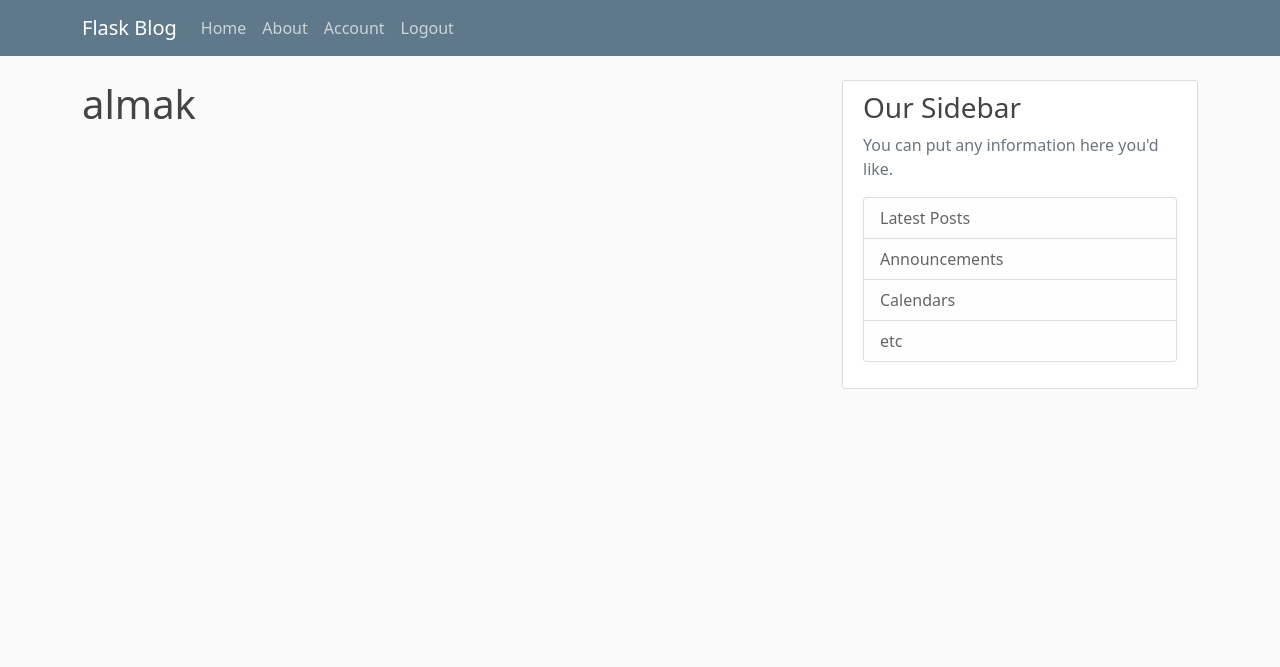
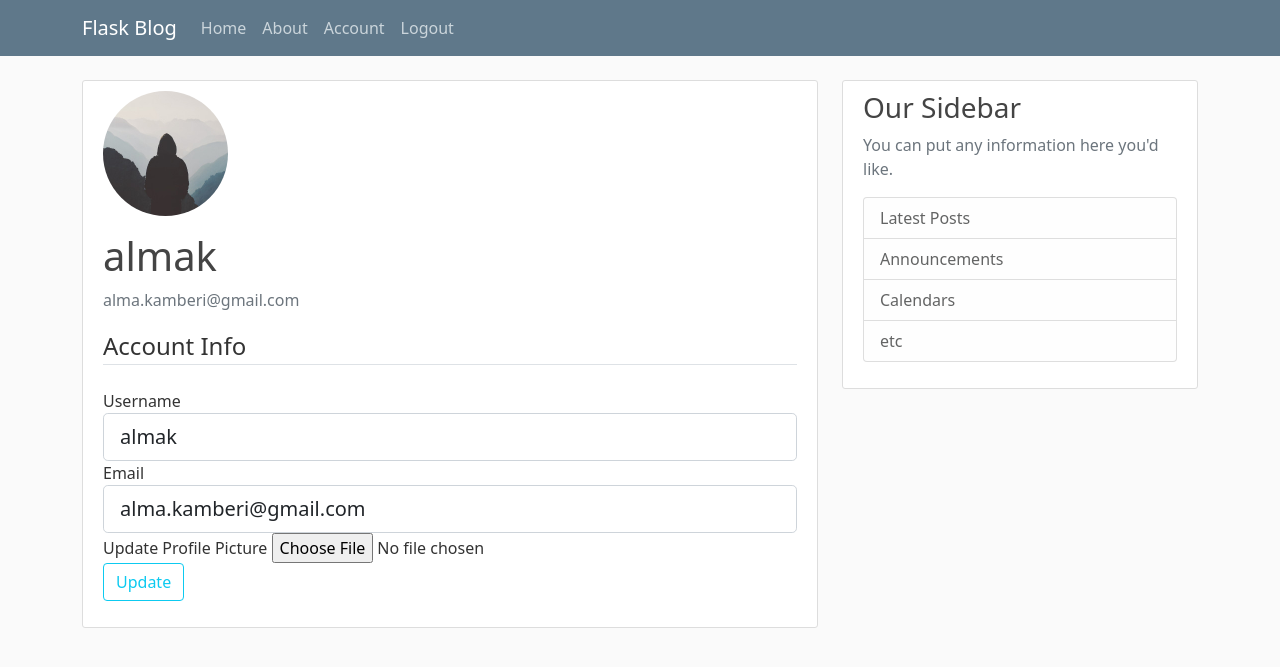
Before and after one commit to reshaniflorent/programimiAvancuar, a Flask app: page /account in a window 1280 px wide. Shown: the top 667 px of the page. Run offline with Flask 2, Linux system fonts and the light colour scheme; a user stored in the database is signed in; some libraries are stand-ins or nearby versions.

Commit message:
image upload and account update info
pip install pillow

```diff
--- a/flaskblog/forms.py
+++ b/flaskblog/forms.py
@@ -1,7 +1,9 @@
 from flask_wtf import FlaskForm
+from flask_wtf.file import FileField, FileAllowed
 from wtforms import StringField, PasswordField, SubmitField, BooleanField
 from wtforms.validators import DataRequired, Length, Email, EqualTo,ValidationError
 from flaskblog.models import User
+from flask_login import current_user
 
 
 class RegistrationForm(FlaskForm):
@@ -32,3 +34,24 @@ class LoginForm(FlaskForm):
                         validators=[DataRequired()])
     remember = BooleanField('Remember Me')
     submit = SubmitField('Login')
+
+
+class UpdateAccountForm(FlaskForm):
+    username =  StringField('Username',
+                validators=[DataRequired(),Length(min=2,max=20)])
+    email = StringField('Email',
+                        validators=[DataRequired(),Email()])
+    picture=FileField('Update Profile Picture',validators=[FileAllowed(['jpg','png'])])
+    submit = SubmitField('Update')
+
+    def validate_username(self, username):
+        if username.data!=current_user:
+            user=User.query.filter_by(username=username.data).first()
+            if user:
+                raise ValidationError('That username is taken. Please chooise another one ')
+
+    def validate_email(self, email):
+        if email.data!=current_user:
+            user=User.query.filter_by(email=email.data).first()
+            if user:
+                raise ValidationError('That email is taken. Please chooise another one ')
--- a/flaskblog/routes.py
+++ b/flaskblog/routes.py
@@ -1,6 +1,9 @@
+import secrets
+import os
+from PIL import Image
 from flaskblog.models import User, Post
 from flask import  render_template, url_for, flash, redirect, request
-from flaskblog.forms import RegistrationForm, LoginForm
+from flaskblog.forms import RegistrationForm, LoginForm, UpdateAccountForm
 from flaskblog import app,db, bcrypt
 from flask_login import login_user, current_user, logout_user,login_required
 
@@ -68,8 +71,33 @@ def logout():
     return redirect(url_for('home'))
 
 
+def save_picture(form_picture):
+    random_hex=secrets.token_hex(8)
+    _, f_ext=os.path.splitext(form_picture.filename)
+    picture_fn=random_hex+f_ext
+    picture_path=os.path.join(app.root_path,'static/profile_pics',picture_fn)
+    output_size=(125,125)
+    i=Image.open(form_picture)
+    i.thumbnail(output_size)
+    i.save(picture_path)
+    return picture_fn
 
-@app.route("/account")
+
+@app.route("/account", methods=['GET', 'POST'])
 @login_required
 def account():
-    return render_template('account.html', title='Account')
+    form = UpdateAccountForm()
+    if form.validate_on_submit():
+        if form.picture.data:
+            picture_file=save_picture(form.picture.data)
+            current_user.image_file=picture_file
+        current_user.username=form.username.data
+        current_user.email=form.email.data
+        db.session.commit()
+        flash('Your account has been updated!','success')
+        return redirect(url_for('account'))
+    elif request.method=='GET':
+        form.username.data=current_user.username
+        form.email.data=current_user.email
+    image_file = url_for('static',filename='profile_pics/'+current_user.image_file)
+    return render_template('account.html', title='Account',image_file=image_file, form=form)
--- a/flaskblog/templates/account.html
+++ b/flaskblog/templates/account.html
@@ -1,4 +1,75 @@
 {% extends "layout.html" %}
 {% block content %}
-<h1> {{current_user.username}}</h1>
-{% endblock content %}
+<div class="content-section">
+    <div class="media">
+      <img class="rounded-circle account-img" src="{{image_file}}">
+      <div class="media-body">
+        <h2 class="account-heading">{{ current_user.username}}</h2>
+        <p class="text-secondary">{{current_user.email}}</p>
+      </div>
+    </div>
+
+        <form method="POST" action="" enctype="multipart/form-data">
+                {{form.hidden_tag()}}
+                <fieldset class="form-group">
+                        <legend class="border-bottom mb-4">
+                            Account Info
+                        </legend>
+                        <div class="form-group">
+                            {{ form.username.label(class="form-control-label") }}
+
+                            {%if form.username.errors %}
+                            {{ form.username(class="form-control form-control-lg is-invalid ") }}
+                                <div class="invalid-feedback">
+                                    {% for error in form.username.errors%}
+                                        <span>{{error}}</span>
+                                    {%endfor%}
+                                </div>
+                            {%else%}
+                                {{ form.username(class="form-control form-control-lg ") }}
+                            {%endif%}
+
+
+
+                        </div>
+                        <div class="form-group">
+                            {{ form.email.label(class="form-control-label") }}
+                            {%if form.email.errors %}
+                            {{ form.email(class="form-control form-control-lg is-invalid ") }}
+                                <div class="invalid-feedback">
+                                    {% for error in form.email.errors%}
+                                        <span>{{error}}</span>
+                                    {%endfor%}
+                                </div>
+                            {%else%}
+                                {{ form.email(class="form-control form-control-lg ") }}
+                            {%endif%}
+                        </div>
+                        <div class="form-group">
+                            <div class="form-group">
+
+
+                                {{ form.picture.label() }}
+                                {{ form.picture(class="form-control-file") }}
+                                {%   if form.picture.errors%}
+                                    {% for error in form.email.errors %}
+
+                                        <span class="text-danger">{{ error }}</span></br>
+                                    {% endfor %}
+
+
+                                {% endif %}
+
+                            </div>
+
+
+
+                        </div>
+                </fieldset>
+                <div class="form-group">
+                    {{form.submit(class="btn btn-outline-info")}}
+                </div>
+        </form>
+
+  </div>
+  {% endblock content %}
```
Also changed, not shown: flaskblog/site.db, flaskblog/static/profile_pics/default.jpg (added), flaskblog/static/profile_pics/e9d5a0b1bade2a3c.jpg (added).
